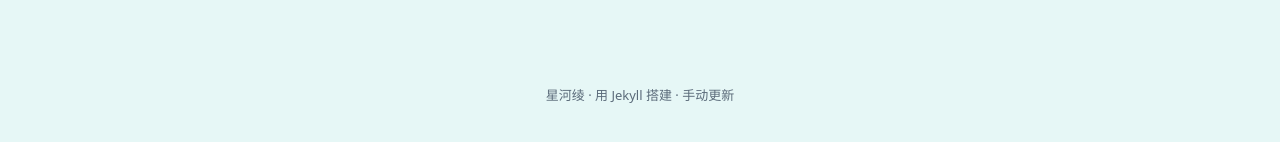
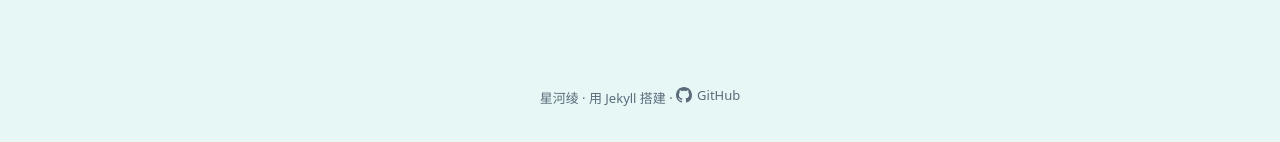
Before and after one commit to tony-he-xhxk/tony-he-xhxk.github.io, a Jekyll site: the page built from index.html, in a window 1280 px wide and 1127 px high. Shown: the part 982-1124 px from the top of the window. Built offline with Jekyll 4.4.1, drawn with Linux system fonts in a browser that asks for light colours; the list of posts is cut into pages by our own code.

Commit message:
feat: footer加GitHub链接

```diff
--- a/_layouts/default.html
+++ b/_layouts/default.html
@@ -23,7 +23,7 @@
   </main>
 
   <footer class="site-footer">
-    <p>{{ site.title }} · 用 Jekyll 搭建 · 手动更新</p>
+    <p>{{ site.title }} · 用 Jekyll 搭建 · <a class="footer-github" href="https://github.com/tony-he-xhxk/tony-he-xhxk.github.io" target="_blank" rel="noopener"><svg class="octocat" height="16" viewBox="0 0 16 16" width="16" fill="currentColor" aria-hidden="true"><path d="M8 0C3.58 0 0 3.58 0 8c0 3.54 2.29 6.53 5.47 7.59.4.07.55-.17.55-.38 0-.19-.01-.82-.01-1.49-2.01.37-2.53-.49-2.69-.94-.09-.23-.48-.94-.82-1.13-.28-.15-.68-.52-.01-.53.63-.01 1.08.58 1.23.82.72 1.21 1.87.87 2.33.66.07-.52.28-.87.51-1.07-1.78-.2-3.64-.89-3.64-3.95 0-.87.31-1.59.82-2.15-.08-.2-.36-1.02.08-2.12 0 0 .67-.21 2.2.82.64-.18 1.32-.27 2-.27s1.36.09 2 .27c1.53-1.04 2.2-.82 2.2-.82.44 1.1.16 1.92.08 2.12.51.56.82 1.27.82 2.15 0 3.07-1.87 3.75-3.65 3.95.29.25.54.73.54 1.48 0 1.07-.01 1.93-.01 2.2 0 .21.15.46.55.38A8.01 8.01 0 0 0 16 8c0-4.42-3.58-8-8-8z"/></svg>GitHub</a></p>
   </footer>
 
   <script src="{{ '/assets/js/carousel.js' | relative_url }}"></script>
--- a/assets/css/style.css
+++ b/assets/css/style.css
@@ -254,6 +254,20 @@
   color: var(--muted);
   font-size: 13px;
 }
+.footer-github {
+  display: inline-flex;
+  align-items: center;
+  gap: 5px;
+  color: var(--muted);
+  text-decoration: none;
+  transition: color .2s ease;
+}
+.footer-github:hover {
+  color: var(--accent);
+  text-decoration: none;
+}
+.footer-github .octocat { transition: transform .2s ease; }
+.footer-github:hover .octocat { transform: scale(1.15); }
 
 /* 移动端适配 */
 @media (max-width: 640px) {
```
